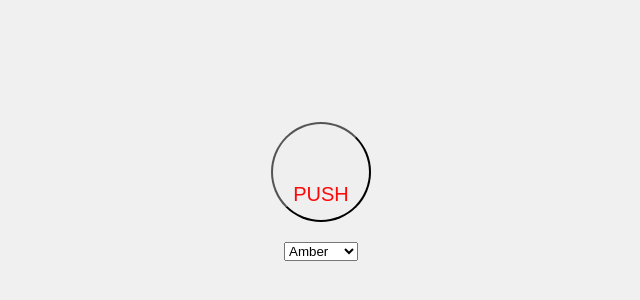
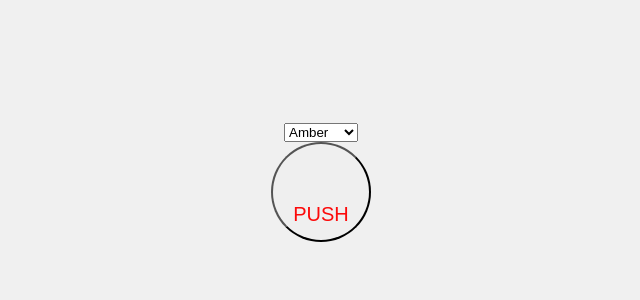
Before and after one commit to SFeaser/TheMoreNateKnows, a plain HTML site: page index.html in a window 1280 px wide. Shown: the part 228-528 px from the top of the page, without its empty margins (319-959 px from the left). Drawn offline with Linux system fonts and the light colour scheme.

Commit message:
update to positioning and voice

```diff
--- a/index.html
+++ b/index.html
@@ -9,31 +9,31 @@
 <body>
     <div class="button-container">
       <select id="voice-select">
-        <option value="sound-effects/voices/Amber.mp3">Amber</option>
-        <option value="sound-effects/voices/Ashely.mp3">Ashely</option>
-        <option value="sound-effects/voices/Danielle.mp3">Danielle</option>
-        <option value="sound-effects/voices/Davis.mp3">Davis</option>
-        <option value="sound-effects/voices/Den.mp3">Den</option>
-        <option value="sound-effects/voices/Edith.mp3">Edith</option>
-        <option value="sound-effects/voices/Elijah.mp3">Elijah</option>
-        <option value="sound-effects/voices/Evelyn.mp3">Evelyn</option>
-        <option value="sound-effects/voices/Joanna.mp3">Joanna</option>
-        <option value="sound-effects/voices/Kelsy.mp3">Kelsey</option>
-        <option value="sound-effects/voices/Kimberly.mp3">Kimberly</option>
-        <option value="sound-effects/voices/Maria.mp3">Maria</option>
-        <option value="sound-effects/voices/Mercy.mp3">Mercy</option>
-        <option value="sound-effects/voices/Mikalah.mp3">Mikalah</option>
-        <option value="sound-effects/voices/Mike.mp3">Mike</option>
-        <option value="sound-effects/voices/Oliver.mp3">Oliver</option>
-        <option value="sound-effects/voices/Robert.mp3">Robert</option>
-        <option value="sound-effects/voices/Sara.mp3">Sara</option>
-        <option value="sound-effects/voices/Sophia.mp3">Sophia</option>
-        <option value="sound-effects/voices/Terry.mp3">Terry</option>
-        <option value="sound-effects/voices/Violet.mp3">Violet</option>
+        <option value="Amber.mp3">Amber</option>
+        <option value="Ashely.mp3">Ashely</option>
+        <option value="Danielle.mp3">Danielle</option>
+        <option value="Davis.mp3">Davis</option>
+        <option value="Den.mp3">Den</option>
+        <option value="Edith.mp3">Edith</option>
+        <option value="Elijah.mp3">Elijah</option>
+        <option value="Evelyn.mp3">Evelyn</option>
+        <option value="Joanna.mp3">Joanna</option>
+        <option value="Kelsy.mp3">Kelsey</option>
+        <option value="Kimberly.mp3">Kimberly</option>
+        <option value="Maria.mp3">Maria</option>
+        <option value="Mercy.mp3">Mercy</option>
+        <option value="Mikalah.mp3">Mikalah</option>
+        <option value="Mike.mp3">Mike</option>
+        <option value="Oliver.mp3">Oliver</option>
+        <option value="Robert.mp3">Robert</option>
+        <option value="Sara.mp3">Sara</option>
+        <option value="Sophia.mp3">Sophia</option>
+        <option value="Terry.mp3">Terry</option>
+        <option value="Violet.mp3">Violet</option>
       </select>
       <button onclick="playAudio()">PUSH</button>
       <audio id="jingle" src="sound-effects/the-more-you-know-sound.mp3"></audio>
-      <audio id="voice-select"></audio>
+      <audio id="voice"></audio>
     </div>
     <script src="scripts.js"></script>
 </body>
--- a/scripts.js
+++ b/scripts.js
@@ -1,11 +1,11 @@
 
 function playAudio() {
-  var jingle = document.getElementById("jingle");
-  var voice = document.getElementById("voice");
+  var jingleSound = document.getElementById("jingle");
+  var voiceSound = document.getElementById("voice");
 
   var selectedVoice = document.getElementById("voice-select").value;
-  voice.src = selectedVoice;
+  voiceSound.src = "sound-effects/voices/" + selectedVoice;
 
-  jingle.play();
-  voice.play();
+  jingleSound.play();
+  voiceSound.play();
 }
--- a/style.css
+++ b/style.css
@@ -8,8 +8,10 @@ body, html {
 }
 
 .button-container {
+  display: flex;
+  flex-direction: column;
+  align-items: center;
   text-align: center;
-  position: relative;
 }
 
 button {
@@ -25,8 +27,5 @@ button {
 }
 
 #voice-select {
-  position: absolute;
-  top: 120px;
-  left: 50%;
-  transform: translateX(-50%);
+margin-top: 20px;
 }
```
